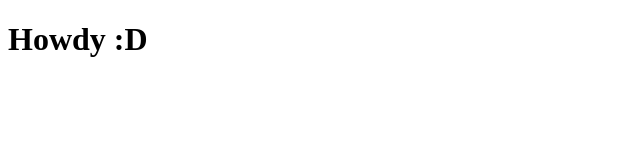
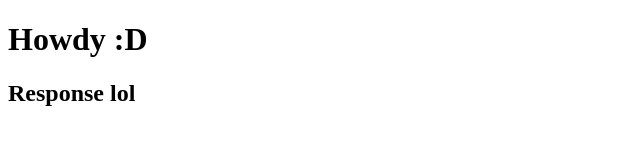
Before and after one commit to Mingrkli/SDEV328_Donut, a plain HTML site: page index.html in a window 1280 px wide. Shown: the whole page, without its empty margins (0-640 px from the left). Drawn offline with Linux system fonts and the light colour scheme.

Commit message:
Added h2

```diff
--- a/index.html
+++ b/index.html
@@ -10,5 +10,6 @@
 
     <body>
         <h1>Howdy :D</h1>
+        <h2>Response lol</h2>
     </body>
 </html>
```
